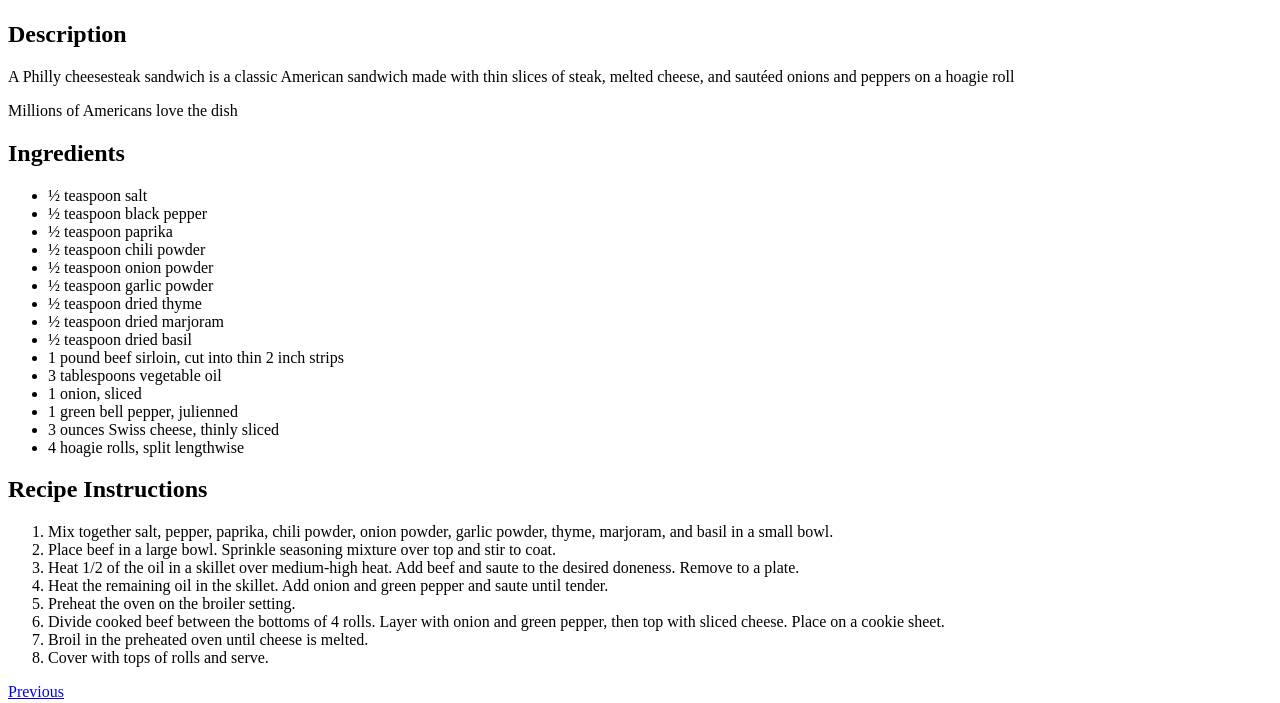
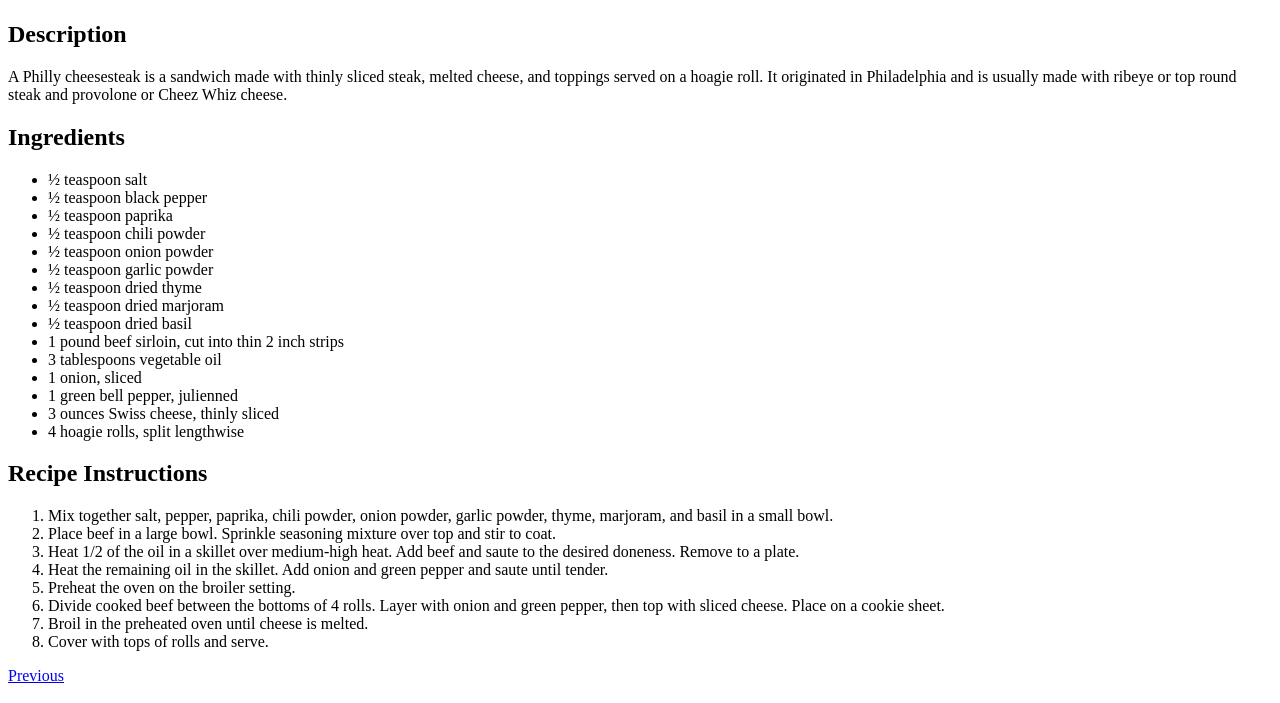
Before and after one commit to KevinMathew23/odin-recipes, a plain HTML site: page recipes/philly-steak.html in a window 1280 px wide. Shown: the part 383-1086 px from the top of the page. Drawn offline with Linux system fonts and the light colour scheme.

Commit message:
Changed cheesesteak description

```diff
--- a/recipes/philly-steak.html
+++ b/recipes/philly-steak.html
@@ -10,8 +10,8 @@
         <img src="https://www.allrecipes.com/thmb/bu5Mga0brh6dlPl9lVe6pgj7gcY=/750x0/filters:no_upscale():max_bytes(150000):strip_icc()/1100227-0971e13ddf9949c3bee0747d4dd734cf.jpg">
 
         <h2>Description</h2>
-        <p>A Philly cheesesteak sandwich is a classic American sandwich made with thin slices of steak, melted cheese, and sautéed onions and peppers on a hoagie roll</p>
-        <p>Millions of Americans love the dish </p>
+        <p>A Philly cheesesteak is a sandwich made with thinly sliced steak, melted cheese, and toppings served on a hoagie roll.
+            It originated in Philadelphia and is usually made with ribeye or top round steak and provolone or Cheez Whiz cheese.</p>
 
         <h2>Ingredients</h2>
 
```
